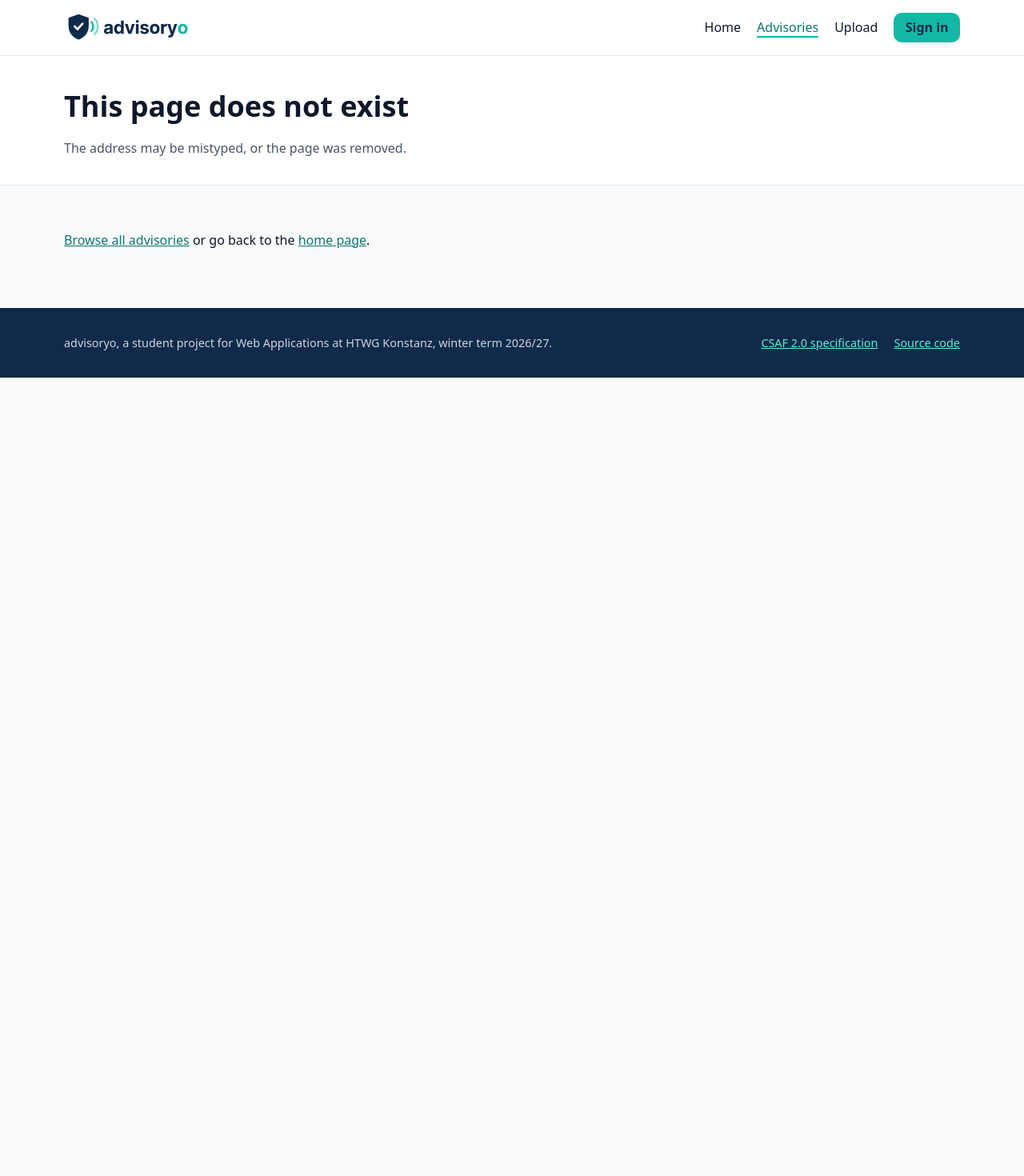
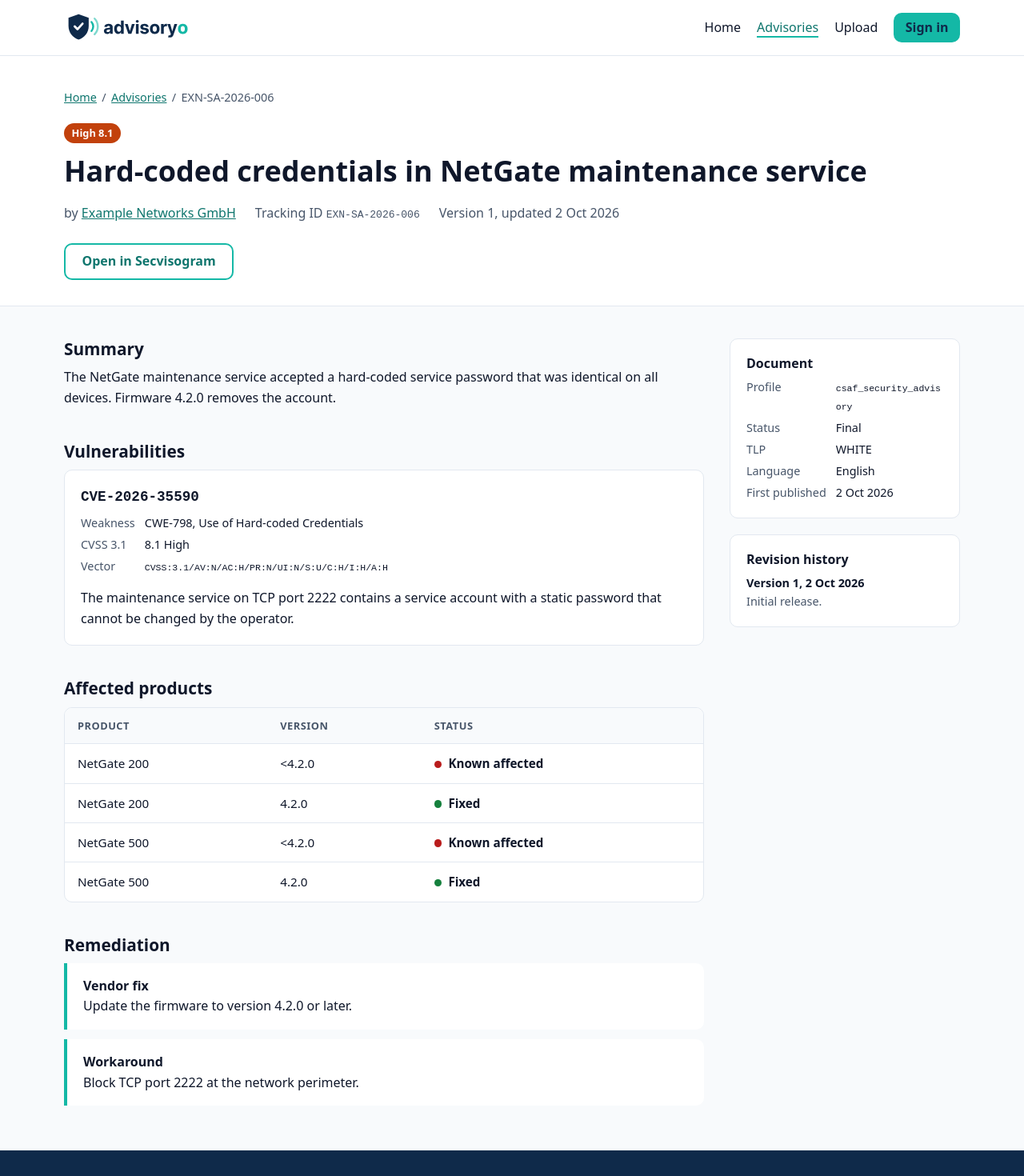
Before and after one commit to bryanwiest/advisoryo, a React (Vite) app in the folder client/: page /advisories/exn-sa-2026-006 in a window 1280 px wide. Shown: the top 1470 px of the page at 80% size. Before the commit the page ends 800 px from the top, so only its background shows below. Built offline with nearby package versions, Linux system fonts and the light colour scheme.

Commit message:
feat: add advisory detail page

```diff
--- a/client/src/App.tsx
+++ b/client/src/App.tsx
@@ -3,6 +3,7 @@ import { BrowserRouter, Route, Routes } from 'react-router'
 import { Layout } from './components/Layout'
 import { sampleAdvisories } from './data/advisories'
 import { AdvisoriesPage } from './pages/AdvisoriesPage'
+import { AdvisoryPage } from './pages/AdvisoryPage'
 import { HomePage } from './pages/HomePage'
 import { NotFoundPage } from './pages/NotFoundPage'
 import type { Advisory } from './types/advisory'
@@ -17,6 +18,7 @@ export default function App() {
         <Route element={<Layout />}>
           <Route index element={<HomePage advisories={advisories} />} />
           <Route path="advisories" element={<AdvisoriesPage advisories={advisories} />} />
+          <Route path="advisories/:id" element={<AdvisoryPage advisories={advisories} />} />
           <Route path="*" element={<NotFoundPage />} />
         </Route>
       </Routes>
--- /dev/null
+++ b/client/src/components/ProductStatusTable.tsx
@@ -0,0 +1,33 @@
+import type { ProductEntry } from '../types/advisory'
+import { StatusLabel } from './StatusLabel'
+
+interface ProductStatusTableProps {
+  products: ProductEntry[]
+  caption: string
+}
+
+export function ProductStatusTable({ products, caption }: ProductStatusTableProps) {
+  return (
+    <div className="table-wrap">
+      <table className="data-table">
+        <caption className="visually-hidden">{caption}</caption>
+        <thead>
+          <tr>
+            <th scope="col">Product</th>
+            <th scope="col">Version</th>
+            <th scope="col">Status</th>
+          </tr>
+        </thead>
+        <tbody>
+          {products.map((entry) => (
+            <tr key={`${entry.productId}-${entry.status}`}>
+              <td>{entry.product}</td>
+              <td>{entry.version || 'all'}</td>
+              <td><StatusLabel status={entry.status} /></td>
+            </tr>
+          ))}
+        </tbody>
+      </table>
+    </div>
+  )
+}
--- /dev/null
+++ b/client/src/components/RevisionHistory.tsx
@@ -0,0 +1,26 @@
+import { formatDate, isoDate } from '../lib/format'
+import type { Revision } from '../types/advisory'
+
+interface RevisionHistoryProps {
+  revisions: Revision[]
+}
+
+export function RevisionHistory({ revisions }: RevisionHistoryProps) {
+  // Newest revision first; `reversed` keeps the list numbers matching the version numbers.
+  const newestFirst = [...revisions].reverse()
+  return (
+    <section className="panel" aria-labelledby="history-title">
+      <h2 id="history-title">Revision history</h2>
+      <ol className="revisions" reversed>
+        {newestFirst.map((revision) => (
+          <li key={`${revision.number}-${revision.date}`}>
+            <strong>
+              Version {revision.number}, <time dateTime={isoDate(revision.date)}>{formatDate(revision.date)}</time>
+            </strong>
+            {' '}{revision.summary}
+          </li>
+        ))}
+      </ol>
+    </section>
+  )
+}
--- /dev/null
+++ b/client/src/components/VulnerabilityPanel.tsx
@@ -0,0 +1,32 @@
+import { SEVERITY_LABELS, severityFromScore } from '../lib/severity'
+import type { Vulnerability } from '../types/advisory'
+
+interface VulnerabilityPanelProps {
+  vulnerability: Vulnerability
+}
+
+export function VulnerabilityPanel({ vulnerability }: VulnerabilityPanelProps) {
+  const { cve, cwe, cvss, description } = vulnerability
+  return (
+    <article className="panel vuln">
+      <h3>{cve ? <code>{cve}</code> : 'Vulnerability without CVE ID'}</h3>
+      <dl className="meta">
+        {cwe && (
+          <>
+            <dt>Weakness</dt>
+            <dd>{cwe.id}{cwe.name && `, ${cwe.name}`}</dd>
+          </>
+        )}
+        {cvss && (
+          <>
+            <dt>CVSS {cvss.version}</dt>
+            <dd>{cvss.score.toFixed(1)} {SEVERITY_LABELS[severityFromScore(cvss.score)]}</dd>
+            <dt>Vector</dt>
+            <dd><code className="code-wrap">{cvss.vector}</code></dd>
+          </>
+        )}
+      </dl>
+      {description && <p>{description}</p>}
+    </article>
+  )
+}
--- /dev/null
+++ b/client/src/pages/AdvisoryPage.tsx
@@ -0,0 +1,144 @@
+import { Link, useParams } from 'react-router'
+import { ProductStatusTable } from '../components/ProductStatusTable'
+import { RevisionHistory } from '../components/RevisionHistory'
+import { SeverityBadge } from '../components/SeverityBadge'
+import { VulnerabilityPanel } from '../components/VulnerabilityPanel'
+import { findOrganization } from '../data/organizations'
+import { formatDate, isoDate } from '../lib/format'
+import { useDocumentTitle } from '../hooks/useDocumentTitle'
+import type { Advisory } from '../types/advisory'
+import { NotFoundPage } from './NotFoundPage'
+
+interface AdvisoryPageProps {
+  advisories: Advisory[]
+}
+
+const REMEDIATION_LABELS: Record<string, string> = {
+  vendor_fix: 'Vendor fix',
+  workaround: 'Workaround',
+  mitigation: 'Mitigation',
+  none_available: 'No fix available yet',
+  no_fix_planned: 'No fix planned',
+}
+
+const LANGUAGES: Record<string, string> = { en: 'English', de: 'German' }
+
+export function AdvisoryPage({ advisories }: AdvisoryPageProps) {
+  const { id = '' } = useParams()
+  const advisory = advisories.find((candidate) => candidate.id.toLowerCase() === id.toLowerCase())
+  useDocumentTitle(advisory ? advisory.title : 'Advisory not found')
+
+  if (!advisory) return <NotFoundPage what="advisory" />
+
+  const organization = findOrganization(advisory.organizationSlug)
+  const remediations = advisory.vulnerabilities.flatMap((v) => v.remediations)
+  // The same remediation often applies to several vulnerabilities; show it once.
+  const uniqueRemediations = remediations.filter(
+    (r, index) => remediations.findIndex((other) => other.category === r.category && other.details === r.details) === index,
+  )
+
+  return (
+    <main id="main">
+      <article className="advisory-detail">
+        <header className="page-head">
+          <div className="container">
+            <nav className="breadcrumb" aria-label="Breadcrumb">
+              <ol>
+                <li><Link to="/">Home</Link></li>
+                <li><Link to="/advisories">Advisories</Link></li>
+                <li aria-current="page">{advisory.id}</li>
+              </ol>
+            </nav>
+            <SeverityBadge severity={advisory.severity} score={advisory.score} />
+            <h1>{advisory.title}</h1>
+            <ul className="detail-meta">
+              <li>
+                by {organization
+                  ? <Link to={`/organizations/${organization.slug}`}>{organization.name}</Link>
+                  : advisory.document.document?.publisher?.name}
+              </li>
+              <li>Tracking ID <code>{advisory.id}</code></li>
+              <li>
+                Version {advisory.version}, updated{' '}
+                <time dateTime={isoDate(advisory.currentReleaseDate)}>{formatDate(advisory.currentReleaseDate)}</time>
+              </li>
+            </ul>
+            <div className="detail-actions">
+              <a className="button button-secondary" href="https://secvisogram.github.io/">Open in Secvisogram</a>
+            </div>
+          </div>
+        </header>
+
+        <div className="container page-body detail-layout">
+          <div className="detail-main">
+            {advisory.summary && (
+              <section aria-labelledby="summary-title">
+                <h2 id="summary-title">Summary</h2>
+                <p>{advisory.summary}</p>
+              </section>
+            )}
+
+            <section aria-labelledby="vuln-title">
+              <h2 id="vuln-title">Vulnerabilities</h2>
+              {advisory.vulnerabilities.map((vulnerability, index) => (
+                <VulnerabilityPanel key={vulnerability.cve ?? index} vulnerability={vulnerability} />
+              ))}
+            </section>
+
+            <section aria-labelledby="products-title">
+              <h2 id="products-title">Affected products</h2>
+              {advisory.vulnerabilities.map((vulnerability, index) => (
+                <ProductStatusTable
+                  key={vulnerability.cve ?? index}
+                  products={vulnerability.products}
+                  caption={`Product status for ${vulnerability.cve ?? `vulnerability ${index + 1}`}`}
+                />
+              ))}
+            </section>
+
+            {uniqueRemediations.length > 0 && (
+              <section aria-labelledby="remediation-title">
+                <h2 id="remediation-title">Remediation</h2>
+                <ul className="remediation-list">
+                  {uniqueRemediations.map((remediation) => (
+                    <li key={`${remediation.category}-${remediation.details}`}>
+                      <strong>{REMEDIATION_LABELS[remediation.category] ?? remediation.category}</strong>
+                      <p>{remediation.details}</p>
+                    </li>
+                  ))}
+                </ul>
+              </section>
+            )}
+          </div>
+
+          <aside className="detail-aside" aria-label="Document information">
+            <section className="panel" aria-labelledby="doc-title">
+              <h2 id="doc-title">Document</h2>
+              <dl className="meta">
+                <dt>Profile</dt>
+                <dd><code className="code-wrap">{advisory.category}</code></dd>
+                <dt>Status</dt>
+                <dd className="capitalize">{advisory.documentStatus}</dd>
+                {advisory.tlp && (
+                  <>
+                    <dt>TLP</dt>
+                    <dd>{advisory.tlp}</dd>
+                  </>
+                )}
+                {advisory.lang && (
+                  <>
+                    <dt>Language</dt>
+                    <dd>{LANGUAGES[advisory.lang] ?? advisory.lang}</dd>
+                  </>
+                )}
+                <dt>First published</dt>
+                <dd><time dateTime={isoDate(advisory.initialReleaseDate)}>{formatDate(advisory.initialReleaseDate)}</time></dd>
+              </dl>
+            </section>
+            <RevisionHistory revisions={advisory.revisions} />
+          </aside>
+        </div>
+      </article>
+    </main>
+  )
+}
```
